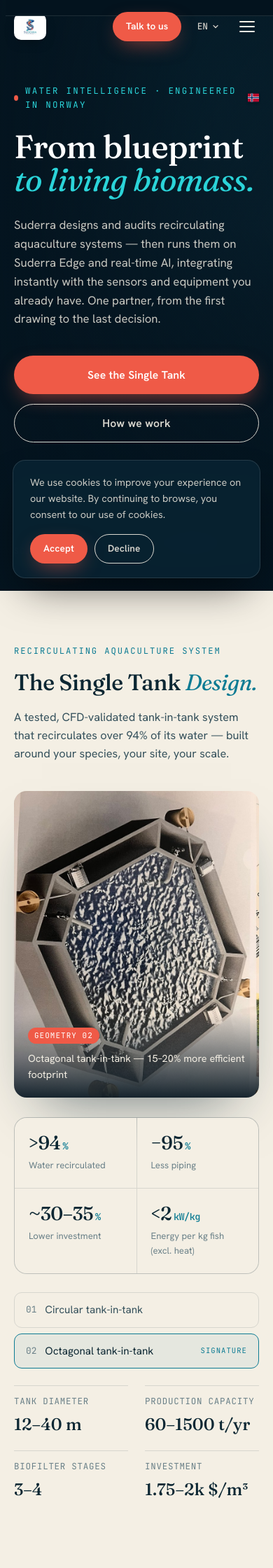
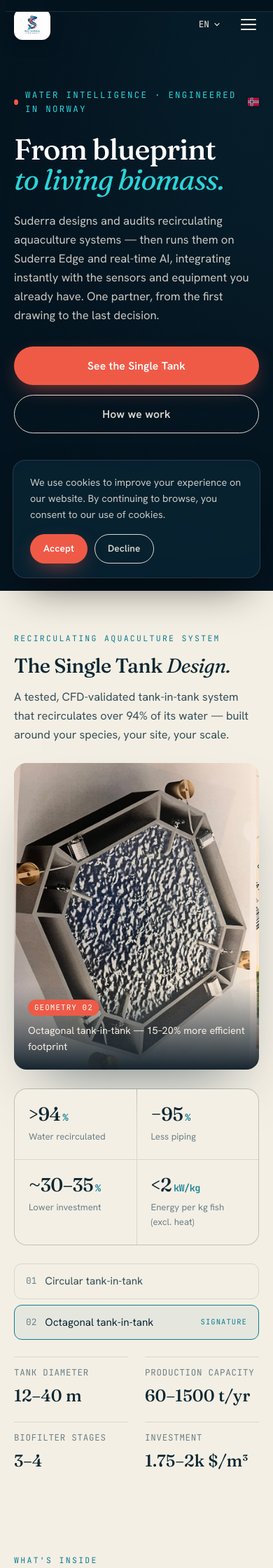
Before and after one commit to Okan-wqm/suderra-website, a Django app: page /en/ in a window 390 px wide. Shown: the top 2240 px of the page at 70% size. Run offline with Django 5.2, Linux system fonts and the light colour scheme; data comes from the database, SQL or seed files in the repository.

Commit message:
Design polish: professional typography, wider layout, bigger logo, mobile
- Wider page (--maxw 1320), tighter vertical rhythm (shorter section padding)
- Refined type scale; dropped the repetitive coloured italic-accent on section
  titles (kept only on the hero) for a less templated, more editorial feel
- Bigger logo (header 54px, footer 58px); merged the duplicate Norway rows
- 100% mobile pass: declutter header on phones, smaller header/logo, no
  horizontal overflow, larger burger tap target

Co-Authored-By: Claude Opus 4.8 (1M context) <noreply@anthropic.com>

```diff
--- a/suderrawebsite/static/webapp/css/clarity.css
+++ b/suderrawebsite/static/webapp/css/clarity.css
@@ -24,8 +24,8 @@
   --sans:  "Hanken Grotesk", system-ui, -apple-system, sans-serif;
   --mono:  "JetBrains Mono", ui-monospace, "SFMono-Regular", monospace;
 
-  --header-h: 76px;
-  --maxw: 1180px;
+  --header-h: 86px;
+  --maxw: 1320px;
   --r: 18px;
   --r-sm: 11px;
   --ease: cubic-bezier(.22, 1, .36, .08);
@@ -80,7 +80,7 @@ button { font: inherit; color: inherit; cursor: pointer; background: none; borde
 /* ---- Layout ---- */
 .container { width: 100%; max-width: var(--maxw); margin-inline: auto; padding-inline: clamp(20px, 5vw, 48px); }
 main { position: relative; z-index: 2; }
-.section { position: relative; padding-block: clamp(72px, 11vw, 150px); }
+.section { position: relative; padding-block: clamp(54px, 7.5vw, 104px); }
 
 /* Light editorial zone (everything between hero and footer) */
 .product, .capabilities, .approach, .partners, .sectors, .about, .contact {
@@ -128,7 +128,7 @@ main { position: relative; z-index: 2; }
   padding-inline: clamp(20px, 5vw, 48px);
   display: flex; align-items: center; gap: 24px;
 }
-.brand-mark { height: 38px; width: auto; background: #fff; border-radius: 10px; padding: 5px 9px; box-shadow: 0 6px 18px -8px rgba(0,0,0,.5); }
+.brand-mark { height: 54px; width: auto; background: #fff; border-radius: 12px; padding: 6px 11px; box-shadow: 0 8px 22px -8px rgba(0,0,0,.5); }
 .nav { display: flex; gap: 26px; margin-inline-start: 8px; }
 .nav a {
   font-size: .92rem; font-weight: 500; color: rgba(244,239,228,.78);
@@ -159,7 +159,7 @@ main { position: relative; z-index: 2; }
 .lang-menu button:hover { background: rgba(255,255,255,.07); color: #fff; }
 .lang-menu button.on { color: var(--cyan); }
 
-.burger { display: none; flex-direction: column; gap: 5px; padding: 6px; }
+.burger { display: none; flex-direction: column; gap: 5px; padding: 10px; margin-inline-end: -6px; }
 .burger span { width: 22px; height: 2px; background: var(--paper); border-radius: 2px; transition: transform .3s, opacity .3s; }
 .burger[aria-expanded="true"] span:nth-child(1) { transform: translateY(7px) rotate(45deg); }
 .burger[aria-expanded="true"] span:nth-child(2) { opacity: 0; }
@@ -188,12 +188,12 @@ main { position: relative; z-index: 2; }
 .eyebrow-dot { width: 8px; height: 8px; border-radius: 50%; background: var(--coral); box-shadow: 0 0 0 0 rgba(239,90,71,.6); animation: pulse 2.4s infinite; }
 @keyframes pulse { 0% { box-shadow: 0 0 0 0 rgba(239,90,71,.6); } 70% { box-shadow: 0 0 0 12px rgba(239,90,71,0); } 100% { box-shadow: 0 0 0 0 rgba(239,90,71,0); } }
 .hero-title {
-  font-family: var(--serif); font-weight: 500; line-height: 1.02; letter-spacing: -.015em;
-  font-size: clamp(2.9rem, 8.5vw, 6.4rem); color: #fff; margin-bottom: 28px;
+  font-family: var(--serif); font-weight: 500; line-height: 1.03; letter-spacing: -.025em;
+  font-size: clamp(2.6rem, 6.2vw, 4.8rem); color: #fff; margin-bottom: 24px;
 }
 .hero-title .serif, .serif { font-family: var(--serif); font-style: italic; font-weight: 400; }
 .hero-title em.serif { color: var(--cyan); }
-.hero-lede { font-size: clamp(1.05rem, 2.1vw, 1.3rem); color: rgba(244,239,228,.82); max-width: 620px; margin-bottom: 38px; }
+.hero-lede { font-size: clamp(1.04rem, 1.7vw, 1.22rem); color: rgba(244,239,228,.82); max-width: 600px; margin-bottom: 32px; line-height: 1.62; }
 .hero-cta { display: flex; flex-wrap: wrap; gap: 14px; margin-bottom: 54px; }
 
 .ticker { display: flex; flex-wrap: wrap; gap: 14px; }
@@ -212,14 +212,14 @@ main { position: relative; z-index: 2; }
 @keyframes rail { 0% { transform: translateY(-100%);} 60%,100% { transform: translateY(300%);} }
 
 /* ---- Section heads ---- */
-.sec-head { max-width: 720px; margin-bottom: clamp(40px, 6vw, 70px); }
+.sec-head { max-width: 760px; margin-bottom: clamp(26px, 3.8vw, 50px); }
 .sec-tag {
-  font-family: var(--mono); font-size: .76rem; letter-spacing: .16em; text-transform: uppercase;
-  color: var(--teal); display: inline-block; margin-bottom: 18px;
+  font-family: var(--mono); font-size: .72rem; letter-spacing: .2em; text-transform: uppercase;
+  color: var(--teal); display: inline-block; margin-bottom: 14px;
 }
-.sec-title { font-family: var(--serif); font-weight: 500; line-height: 1.05; letter-spacing: -.015em; font-size: clamp(2rem, 5vw, 3.4rem); }
-.sec-title .serif { color: var(--teal); }
-.sec-lede { margin-top: 20px; font-size: clamp(1.02rem, 1.6vw, 1.18rem); color: var(--ink-2); }
+.sec-title { font-family: var(--serif); font-weight: 500; line-height: 1.09; letter-spacing: -.02em; font-size: clamp(1.8rem, 3.4vw, 2.7rem); }
+.sec-title .serif { color: inherit; }   /* italic only — accent colour reserved for the hero */
+.sec-lede { margin-top: 16px; font-size: clamp(1.02rem, 1.45vw, 1.14rem); color: var(--ink-2); line-height: 1.65; }
 
 /* ---- Reveal animation (3D perspective entrance) ---- */
 .reveal { opacity: 0; transform: perspective(1200px) rotateX(7deg) translateY(34px); transform-origin: 50% 100%; transition: opacity .9s var(--ease-out), transform 1s var(--ease-out); will-change: opacity, transform; }
@@ -344,7 +344,7 @@ main { position: relative; z-index: 2; }
 .platform { background: linear-gradient(180deg, #07202e 0%, #04141f 100%); color: var(--paper); overflow: hidden; }
 .platform .sec-tag { color: var(--cyan); }
 .platform .sec-title { color: #fff; }
-.platform .sec-title .serif { color: var(--cyan); }
+.platform .sec-title .serif { color: inherit; }
 .platform-grid { display: grid; grid-template-columns: 1fr 1fr; gap: clamp(36px, 6vw, 80px); align-items: center; }
 .platform-lede { color: rgba(244,239,228,.8); font-size: 1.08rem; margin: 20px 0 32px; max-width: 520px; }
 .platform-points { list-style: none; padding: 0; margin: 0; display: grid; grid-template-columns: 1fr 1fr; gap: 24px 28px; }
@@ -384,7 +384,7 @@ main { position: relative; z-index: 2; }
 /* ---- Footer ---- */
 .site-foot { position: relative; z-index: 2; background: var(--abyss); color: var(--paper); padding: clamp(56px,8vw,90px) clamp(20px,5vw,48px) 40px; }
 .foot-grid { max-width: var(--maxw); margin-inline: auto; display: grid; grid-template-columns: 1.4fr 1fr 1fr 1.2fr; gap: 40px; }
-.foot-mark { height: 40px; margin-bottom: 18px; background: #fff; border-radius: 10px; padding: 5px 9px; box-shadow: 0 6px 18px -8px rgba(0,0,0,.5); }
+.foot-mark { height: 58px; margin-bottom: 18px; background: #fff; border-radius: 12px; padding: 6px 12px; box-shadow: 0 8px 22px -8px rgba(0,0,0,.5); }
 .foot-brand p { color: rgba(244,239,228,.62); font-size: .94rem; max-width: 280px; }
 .foot-loc { margin-top: 14px !important; font-family: var(--mono); font-size: .8rem; color: rgba(244,239,228,.45) !important; }
 .foot-col h4 { font-family: var(--mono); font-size: .76rem; letter-spacing: .12em; text-transform: uppercase; color: var(--cyan); margin-bottom: 18px; }
@@ -495,6 +495,7 @@ main { position: relative; z-index: 2; }
   .foot-grid { grid-template-columns: 1fr 1fr; }
 }
 @media (max-width: 560px) {
+  :root { --header-h: 70px; }
   .bento { grid-template-columns: 1fr; }
   .cell-lg { grid-column: auto; }
   .loop { grid-template-columns: 1fr; }
@@ -503,7 +504,21 @@ main { position: relative; z-index: 2; }
   .feature-cards-grid, .feature-related-grid, .how-grid { grid-template-columns: 1fr; }
   .foot-grid { grid-template-columns: 1fr; }
   .hero-cta { flex-direction: column; align-items: stretch; }
-  .ticker-item { flex: 1; }
+  .ticker { width: 100%; }
+  .ticker-item { flex: 1 1 40%; }
+  /* declutter header on phones */
+  .head-inner { gap: 12px; }
+  .head-actions { gap: 10px; }
+  .head-actions .btn-coral { display: none; }   /* CTA lives in the contact section */
+  .brand-mark { height: 44px; padding: 5px 9px; }
+  .foot-mark { height: 50px; }
+  .foot-base { flex-direction: column; align-items: flex-start; gap: 14px; }
+  .fhero-title { font-size: clamp(2rem, 9vw, 3rem); }
+  .sec-title, .hero-title { overflow-wrap: anywhere; }
+}
+@media (max-width: 380px) {
+  .ticker-item { flex: 1 1 100%; }
+  .lang-code, .lang-btn span:first-child { font-size: .75rem; }
 }
 
 /* ---- RTL ---- */
--- a/webapp/templates/index.html
+++ b/webapp/templates/index.html
@@ -350,7 +350,6 @@
       <div class="about-row"><span>{% trans "Focus" %}</span><strong>{% trans "RAS engineering, design & management" %}</strong></div>
       <div class="about-row"><span>{% trans "Platform" %}</span><strong>Suderra Edge · Suderra OS</strong></div>
       <div class="about-row"><span>{% trans "Strength" %}</span><strong>{% trans "10+ years hands-on experience" %}</strong></div>
-      <div class="about-row"><span>{% trans "Origin" %}</span><strong>{% trans "Norway" %} {% include "partials/flag_no.html" %}</strong></div>
     </div>
   </div>
 </section>
```
